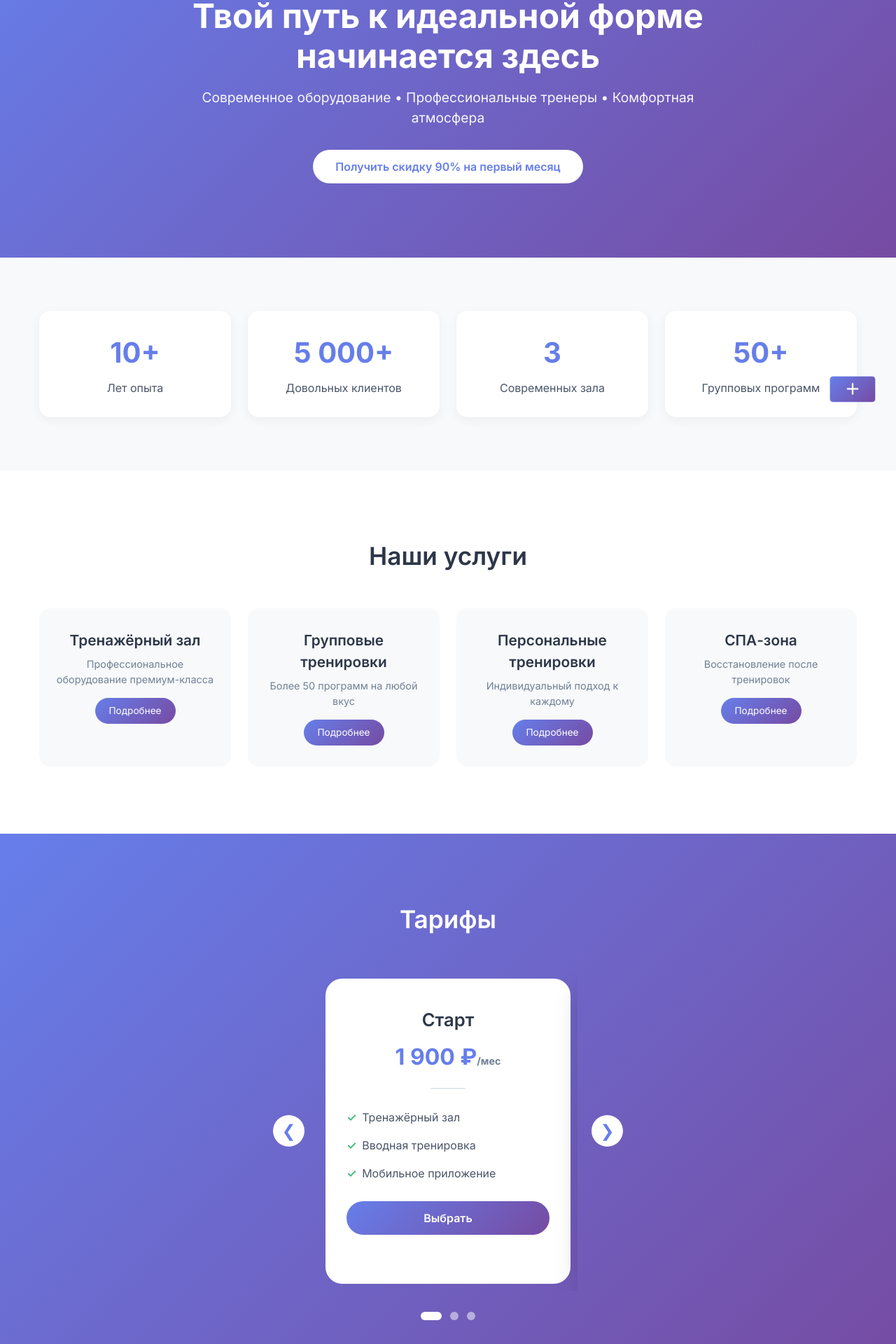
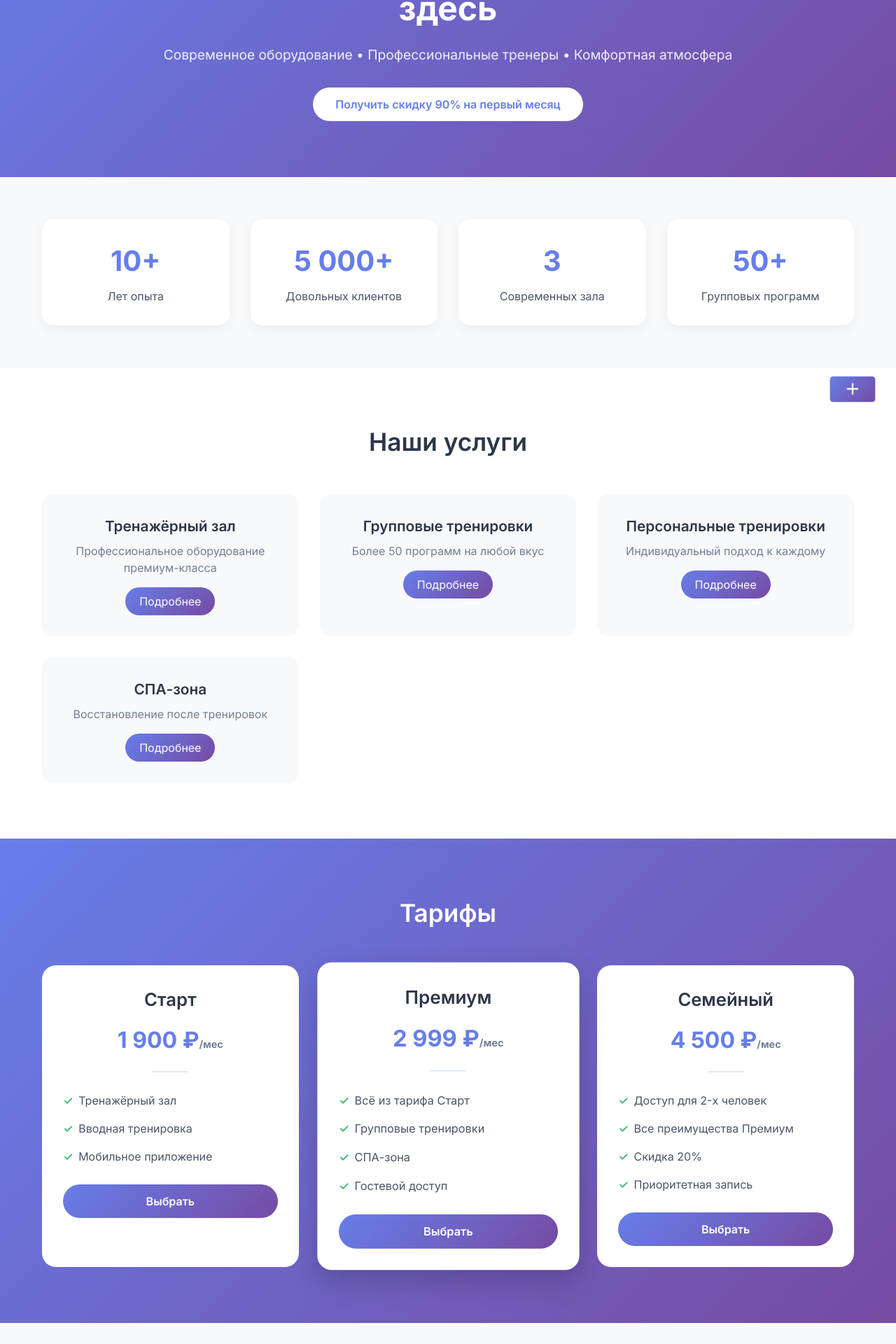
Before and after one commit to katerinag11/kr1, a Vue app: page / in a window 1280 px wide. Shown: the part 196-2116 px from the top of the page at 70% size. Built offline with nearby package versions, Linux system fonts and the light colour scheme.

Commit message:
визуал

```diff
--- a/Frontend/src/App.vue
+++ b/Frontend/src/App.vue
@@ -1,7 +1,7 @@
 <template>
   <v-app>
     <Header />
-    <v-main>
+    <v-main style="padding: 0; margin-top: 0;">
       <router-view @openForm="openBookingForm" />
     </v-main>
     <FloatingButton @click="openBookingForm" />
--- a/Frontend/src/pages/HomePage.vue
+++ b/Frontend/src/pages/HomePage.vue
@@ -2,59 +2,49 @@
   <div class="home-page">
     <!-- Hero секция -->
     <section class="hero">
-      <v-container>
-        <v-row justify="center">
-          <v-col cols="12" md="10" lg="8" class="text-center">
+      <div class="container">
+        <div class="hero-content">
           <h1 class="hero-title">Твой путь к идеальной форме начинается здесь</h1>
           <p class="hero-subtitle">Современное оборудование • Профессиональные тренеры • Комфортная атмосфера</p>
           <button class="hero-btn" @click="$emit('openForm')">Получить скидку 90% на первый месяц</button>
-          </v-col>
-        </v-row>
-      </v-container>
+        </div>
+      </div>
     </section>
 
     <!-- Статистика -->
     <section class="stats">
-      <v-container>
-        <v-row>
-          <v-col v-for="stat in stats" :key="stat.number" cols="12" sm="6" md="3">
-            <div class="stat-card">
+      <div class="container">
+        <div class="stats-grid">
+          <div class="stat-card" v-for="stat in stats" :key="stat.number">
             <div class="stat-number">{{ stat.number }}</div>
             <div class="stat-label">{{ stat.label }}</div>
           </div>
-          </v-col>
-        </v-row>
-      </v-container>
+        </div>
+      </div>
     </section>
 
     <!-- Услуги -->
     <section class="services" id="services">
-      <v-container>
+      <div class="container">
         <h2 class="section-title">Наши услуги</h2>
-        <v-row>
-          <v-col v-for="service in services" :key="service.title" cols="12" sm="6" md="3">
-            <div class="service-card">
+        <div class="services-grid">
+          <div class="service-card" v-for="service in services" :key="service.id">
             <div class="service-title">{{ service.title }}</div>
             <p class="service-description">{{ service.description }}</p>
-              <button class="service-btn" @click="$emit('openForm')">Подробнее</button>
+            <button class="service-btn" @click="$router.push(service.link)">
+              Подробнее
+            </button>
           </div>
-          </v-col>
-        </v-row>
-      </v-container>
+        </div>
+      </div>
     </section>
 
-    <!-- Тарифы с каруселью -->
+
     <section class="pricing" id="pricing">
-      <v-container>
+      <div class="container">
         <h2 class="section-title white-title">Тарифы</h2>
-
-        <div class="carousel-container">
-          <button class="carousel-arrow prev" @click="prevSlide">❮</button>
-
-          <div class="carousel-wrapper">
-            <div class="carousel-track" :style="{ transform: `translateX(-${currentIndex * 100}%)` }">
-              <div class="carousel-slide" v-for="tariff in tariffs" :key="tariff.name">
-                <div class="price-card" :class="{ featured: tariff.featured }">
+        <div class="pricing-grid">
+          <div class="price-card" v-for="tariff in tariffs" :key="tariff.name" :class="{ featured: tariff.featured }">
             <h3 class="price-name">{{ tariff.name }}</h3>
             <div class="price-value">{{ tariff.price }} ₽<span>/мес</span></div>
             <div class="price-divider"></div>
@@ -68,29 +58,13 @@
           </div>
         </div>
       </div>
-          </div>
-
-          <button class="carousel-arrow next" @click="nextSlide">❯</button>
-        </div>
-
-        <div class="carousel-dots">
-          <span
-            v-for="(_, index) in tariffs"
-            :key="index"
-            class="dot"
-            :class="{ active: currentIndex === index }"
-            @click="goToSlide(index)"
-          ></span>
-        </div>
-      </v-container>
     </section>
 
-    <!-- Контакты -->
+
     <section class="contact" id="contact">
-      <v-container>
+      <div class="container">
         <h2 class="section-title">Контакты</h2>
-        <v-row>
-          <v-col cols="12" md="6">
+        <div class="contact-grid">
           <div class="contact-card">
             <h3>Свяжитесь с нами</h3>
             <div class="contact-item">
@@ -106,8 +80,6 @@
               <span>Ежедневно: 06:00 – 24:00</span>
             </div>
           </div>
-          </v-col>
-          <v-col cols="12" md="6">
           <div class="contact-card">
             <h3>Как нас найти</h3>
             <div class="contact-item">
@@ -125,9 +97,8 @@
               </iframe>
             </div>
           </div>
-          </v-col>
-        </v-row>
-      </v-container>
+        </div>
+      </div>
     </section>
   </div>
 </template>
@@ -138,7 +109,6 @@ export default {
   emits: ['openForm'],
   data() {
     return {
-      currentIndex: 0,
       stats: [
         { number: '10+', label: 'Лет опыта' },
         { number: '5 000+', label: 'Довольных клиентов' },
@@ -146,10 +116,30 @@ export default {
         { number: '50+', label: 'Групповых программ' }
       ],
       services: [
-        { title: 'Тренажёрный зал', description: 'Профессиональное оборудование премиум-класса' },
-        { title: 'Групповые тренировки', description: 'Более 50 программ на любой вкус' },
-        { title: 'Персональные тренировки', description: 'Индивидуальный подход к каждому' },
-        { title: 'СПА-зона', description: 'Восстановление после тренировок' }
+        {
+          id: 1,
+          title: 'Тренажёрный зал',
+          description: 'Профессиональное оборудование премиум-класса',
+          link: '/service/gym'
+        },
+        {
+          id: 2,
+          title: 'Групповые тренировки',
+          description: 'Более 50 программ на любой вкус',
+          link: '/service/group'
+        },
+        {
+          id: 3,
+          title: 'Персональные тренировки',
+          description: 'Индивидуальный подход к каждому',
+          link: '/service/personal'
+        },
+        {
+          id: 4,
+          title: 'СПА-зона',
+          description: 'Восстановление после тренировок',
+          link: '/service/spa'
+        }
       ],
       tariffs: [
         {
@@ -162,7 +152,7 @@ export default {
           name: 'Премиум',
           price: '2 999',
           featured: true,
-          features: ['Всё из тарифа «Старт»', 'Групповые тренировки', 'СПА-зона', 'Гостевой доступ']
+          features: ['Всё из тарифа Старт', 'Групповые тренировки', 'СПА-зона', 'Гостевой доступ']
         },
         {
           name: 'Семейный',
@@ -172,37 +162,22 @@ export default {
         }
       ]
     }
-  },
-  methods: {
-    nextSlide() {
-      if (this.currentIndex < this.tariffs.length - 1) {
-        this.currentIndex++
-      } else {
-        this.currentIndex = 0
-      }
-    },
-    prevSlide() {
-      if (this.currentIndex > 0) {
-        this.currentIndex--
-      } else {
-        this.currentIndex = this.tariffs.length - 1
-      }
-    },
-    goToSlide(index) {
-      this.currentIndex = index
-    }
   }
 }
 </script>
 
 <style scoped>
+.container {
+  max-width: 1200px;
+  margin: 0 auto;
+  padding: 0 20px;
+}
+
 .hero {
   background: linear-gradient(135deg, #667eea 0%, #764ba2 100%);
-  min-height: 500px;
-  display: flex;
-  align-items: center;
+  padding: 100px 0 80px;
   margin-top: 0;
-  padding: 100px 0 80px;
+  text-align: center;
 }
 
 .hero-title {
@@ -210,24 +185,22 @@ export default {
   font-weight: 700;
   color: white;
   margin-bottom: 1rem;
-  line-height: 1.2;
 }
 
 .hero-subtitle {
   font-size: 1.2rem;
-  color: rgba(255,255,255,0.95);
+  color: rgba(255,255,255,0.9);
   margin-bottom: 2rem;
 }
 
 .hero-btn {
   background: white;
   color: #667eea;
-  font-weight: 600;
+  border: none;
   padding: 12px 32px;
   font-size: 1rem;
-  text-transform: none;
+  font-weight: 600;
   border-radius: 50px;
-  border: none;
   cursor: pointer;
   transition: transform 0.3s;
 }
@@ -241,17 +214,18 @@ export default {
   padding: 60px 0;
 }
 
+.stats-grid {
+  display: grid;
+  grid-template-columns: repeat(auto-fit, minmax(200px, 1fr));
+  gap: 30px;
+}
+
 .stat-card {
   text-align: center;
   background: white;
-  padding: 30px 20px;
+  padding: 30px;
   border-radius: 16px;
   box-shadow: 0 4px 15px rgba(0,0,0,0.05);
-  transition: transform 0.3s;
-}
-
-.stat-card:hover {
-  transform: translateY(-5px);
 }
 
 .stat-number {
@@ -283,18 +257,22 @@ export default {
   color: white;
 }
 
+.services-grid {
+  display: grid;
+  grid-template-columns: repeat(auto-fit, minmax(280px, 1fr));
+  gap: 30px;
+}
+
 .service-card {
   text-align: center;
-  padding: 30px 20px;
+  padding: 30px;
+  background: #f8f9fa;
   border-radius: 16px;
-  background: #f8f9fa;
-  transition: all 0.3s;
-  height: 100%;
+  transition: transform 0.3s;
 }
 
 .service-card:hover {
   transform: translateY(-5px);
-  box-shadow: 0 10px 30px rgba(0,0,0,0.1);
 }
 
 .service-title {
@@ -306,7 +284,6 @@ export default {
 
 .service-description {
   color: #718096;
-  font-size: 0.9rem;
   margin-bottom: 1rem;
 }
 
@@ -316,7 +293,6 @@ export default {
   border: none;
   padding: 8px 20px;
   border-radius: 50px;
-  font-size: 0.85rem;
   cursor: pointer;
   transition: transform 0.2s;
 }
@@ -330,90 +306,22 @@ export default {
   padding: 80px 0;
 }
 
-.carousel-container {
-  display: flex;
-  align-items: center;
-  justify-content: center;
-  gap: 20px;
-  max-width: 500px;
-  margin: 0 auto;
-  position: relative;
-}
-
-.carousel-wrapper {
-  overflow: hidden;
-  flex: 1;
-}
-
-.carousel-track {
-  display: flex;
-  transition: transform 0.5s ease;
-}
-
-.carousel-slide {
-  min-width: 100%;
-  padding: 10px;
-}
-
-.carousel-arrow {
-  width: 45px;
-  height: 45px;
-  border-radius: 50%;
-  background: white;
-  border: none;
-  font-size: 1.5rem;
-  cursor: pointer;
-  transition: all 0.3s;
-  color: #667eea;
-  display: flex;
-  align-items: center;
-  justify-content: center;
-}
-
-.carousel-arrow:hover {
-  background: #667eea;
-  color: white;
-  transform: scale(1.05);
-}
-
-.carousel-dots {
-  display: flex;
-  justify-content: center;
-  gap: 12px;
-  margin-top: 30px;
-}
-
-.dot {
-  width: 12px;
-  height: 12px;
-  border-radius: 50%;
-  background: rgba(255,255,255,0.5);
-  cursor: pointer;
-  transition: all 0.3s;
-}
-
-.dot:hover {
-  background: rgba(255,255,255,0.8);
-  transform: scale(1.2);
-}
-
-.dot.active {
-  background: white;
-  width: 30px;
-  border-radius: 10px;
+.pricing-grid {
+  display: grid;
+  grid-template-columns: repeat(auto-fit, minmax(300px, 1fr));
+  gap: 30px;
 }
 
 .price-card {
   background: white;
-  border-radius: 24px;
+  border-radius: 20px;
   padding: 30px;
   text-align: center;
   transition: transform 0.3s;
-  height: 100%;
 }
 
 .price-card:hover {
-  transform: translateY(-8px);
+  transform: translateY(-5px);
 }
 
 .price-card.featured {
@@ -425,13 +333,13 @@ export default {
   font-size: 1.6rem;
   font-weight: 600;
   color: #2d3748;
-  margin: 10px 0;
 }
 
 .price-value {
   font-size: 2rem;
   font-weight: 700;
   color: #667eea;
+  margin: 15px 0;
 }
 
 .price-value span {
@@ -475,13 +383,11 @@ export default {
   font-size: 1rem;
   font-weight: 600;
   cursor: pointer;
-  transition: all 0.3s;
   width: 100%;
 }
 
 .price-btn:hover {
   transform: translateY(-2px);
-  box-shadow: 0 5px 15px rgba(102, 126, 234, 0.4);
 }
 
 .contact {
@@ -489,11 +395,16 @@ export default {
   background: #f8f9fa;
 }
 
+.contact-grid {
+  display: grid;
+  grid-template-columns: repeat(auto-fit, minmax(350px, 1fr));
+  gap: 30px;
+}
+
 .contact-card {
   background: white;
   border-radius: 20px;
   padding: 30px;
-  height: 100%;
   box-shadow: 0 4px 15px rgba(0,0,0,0.05);
 }
 
@@ -535,18 +446,20 @@ export default {
     font-size: 1.8rem;
   }
 
-  .carousel-container {
-    max-width: 100%;
-  }
-
-  .carousel-arrow {
-    width: 35px;
-    height: 35px;
-    font-size: 1.2rem;
-  }
-
   .price-card.featured {
     transform: scale(1);
   }
+
+  .contact-grid {
+    grid-template-columns: 1fr;
+  }
+
+  .services-grid {
+    grid-template-columns: 1fr;
+  }
+
+  .stats-grid {
+    grid-template-columns: repeat(2, 1fr);
+  }
 }
 </style>
```
Also changed, not shown: 2 other files (tests, documents, lock files or other folders). Lines whose indentation alone changed are shown as unchanged.
